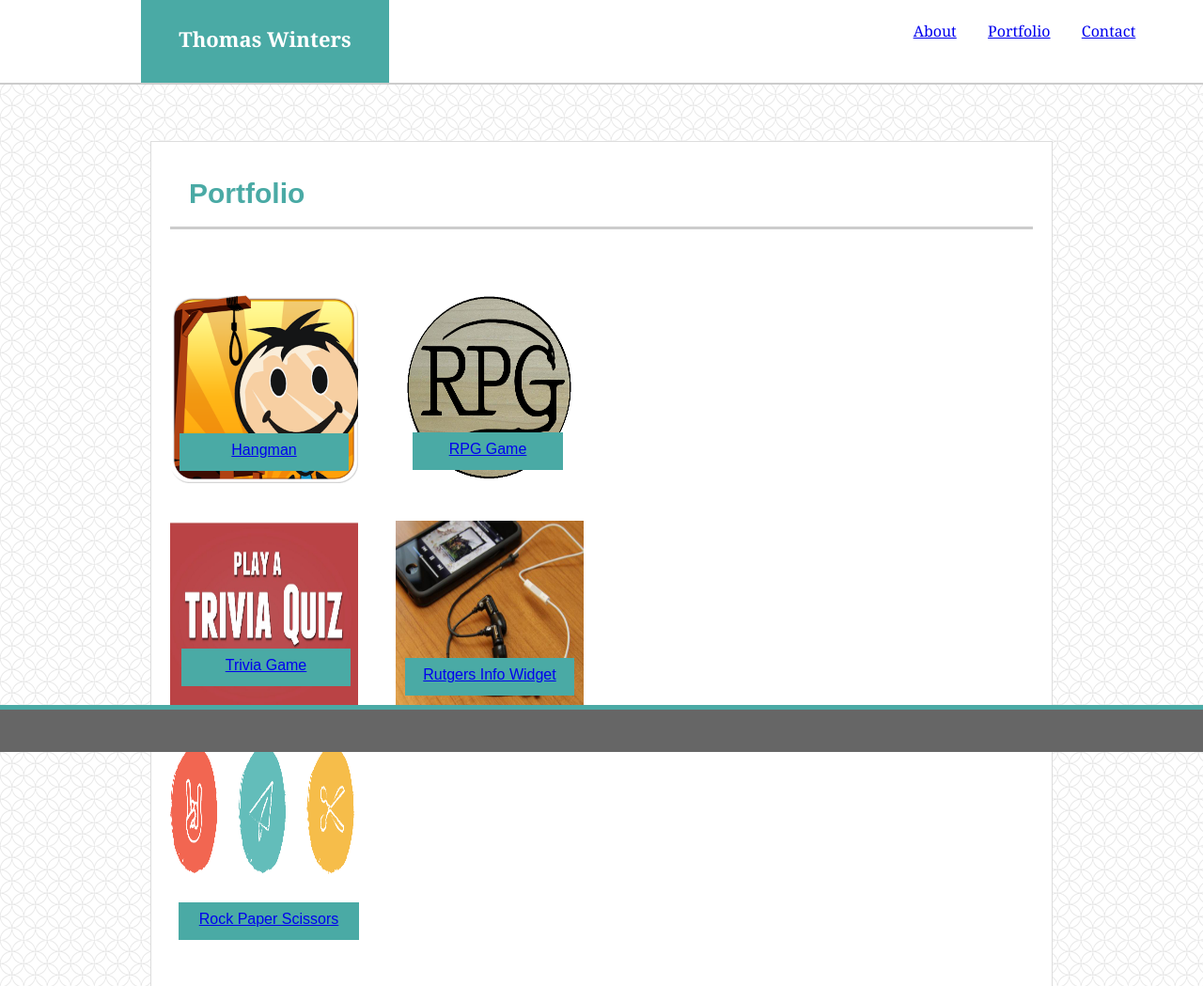
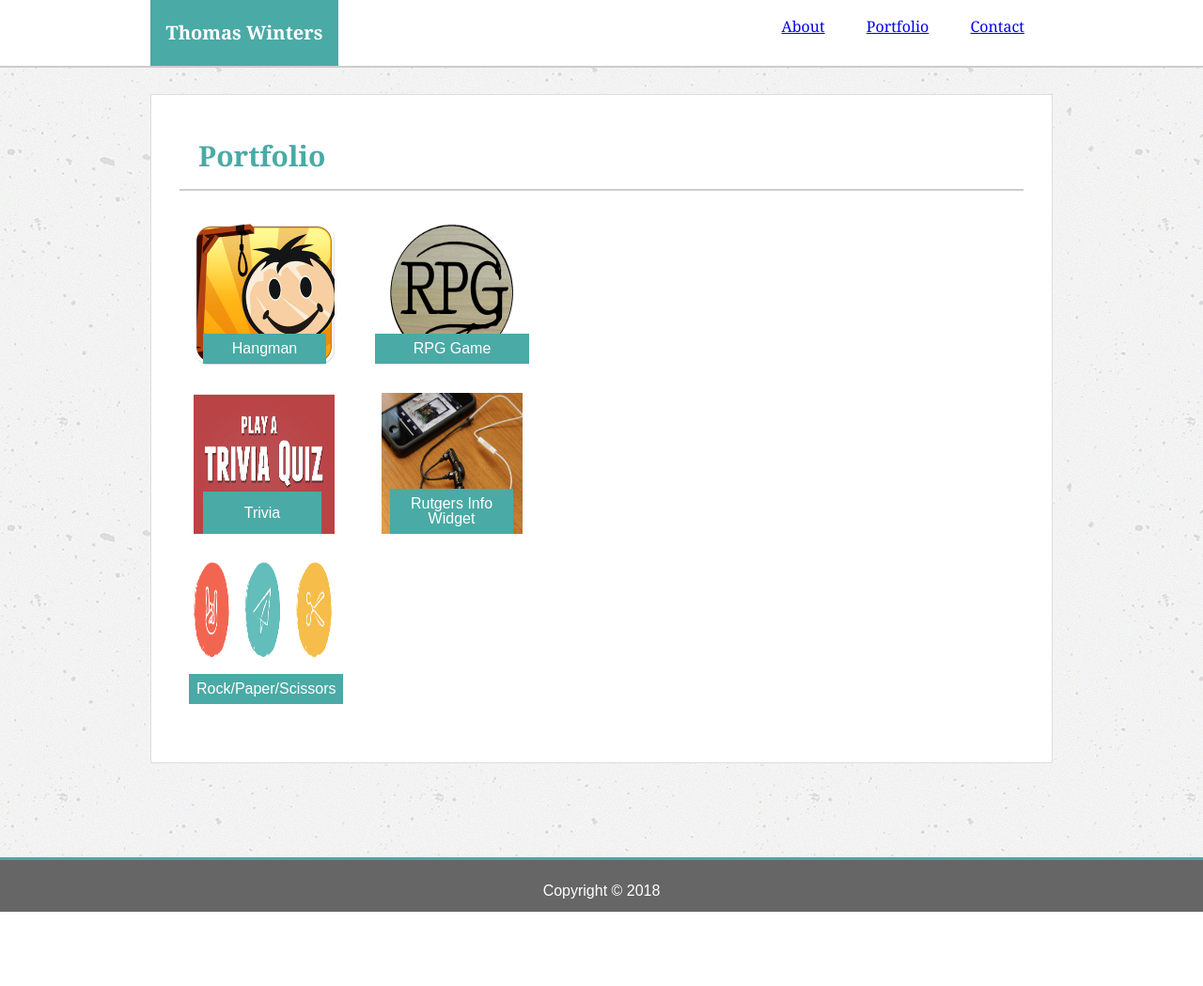
Before and after one commit to thomwint/Basic-Portfolio, a plain HTML site: page portfolio.html in a window 1280 px wide. Shown: the top 1049 px of the page at 94% size. After the commit the page ends 970 px from the top, so only its background shows below. Drawn offline with Linux system fonts and the light colour scheme.

Commit message:
final revisions

```diff
--- a/assets/css/style.css
+++ b/assets/css/style.css
@@ -1,204 +1,189 @@
-*{
+body {
+    background-image: url(../images/concrete-texture.png);
     box-sizing: border-box;
+    font-family: Arial, 'Helvetica Neue', Helvetica, sans-serif;
+    margin: 0 auto;
+    width: 960px;
 }
 
-body{
-    margin: 0 auto;
-    width: 960px;
+.container {
+    background-color: #fff;
     color: #777;
-    font-family: Arial, 'Helvetica Neue', Helvetica, sans-serif;
-    background-image: url(../images/spiration-light.png);
+    border: 1px #ddd solid;
+    margin-top: 100px;
+    margin-bottom: 100px;
+    padding: 30px;
+    height: 650px;
 }
 
-.heading{
+#mainHeader{
+    font-family: Georgia, 'Times New Roman', Times, serif;
+    border-bottom: 2px #ccc solid;
     background-color: #fff;
-    border-bottom: 2px #ccc solid;
-    font-family: Georgia, 'Times New Roman', Times, serif;
-    height: 90px;
-    position: fixed;
+    height: 70px;
+    position: absolute;
+    width: 100%;
+    left: 0;
     top: 0;
-    left: 0;
-    width: 100%;
+    margin-bottom: 50px;
 }
 
-nav{
-    float: right;
-    margin-right: 30px;
-    padding: 25px;
-    display: flex;
-    justify-content: space-around;
-    width: 25%;
+#mainHeader h1 {
+    background-color: #4aaaa5;
+    float: left;
+    color: #fff;
+    height: 45px;
+    font-weight: bold;
+    padding-top: 25px;
+    margin-left: 160px;
+    width: 200px;
+    text-align: center;
+    font-size: 20px;
 }
 
-a:hover{
+#mainHeader nav {
+    float: right;
+    margin-right: 150px;
+    padding: 20px;
+}
+
+#mainHeader a {
+    padding: 20px;
+}
+
+a:hover {
     color: pink;
 }
 
-.container{
-    background-color: #fff;
-    border: 1px #ddd solid;
-    clear: left;
-    margin-bottom: 150px;
-    margin-top: 150px;
-    height: 900px;
+.container img {
+    width: 180px;
+    height: 180px;
+    margin-top: 20px;
+    padding-right: 20px;
+    float: left;
 }
 
-h1{
-    background-color: #4aaaa5;
-    width: 12em;
-    height: 4em;
-    color: #fff;
-    text-align: center;
-    padding-top: 30px;
-    font-weight: bold;
-    font-size: 22px;
-    float: left;
-    margin-bottom: 50px;
-    margin-left: 150px;
-}
-
-h2{
+.container h2 {
     color: #4aaaa5;
     font-weight: bold;
     font-size: 30px;
-    margin: 20px 20px 50px 20px;
-    border-bottom: 3px #ccc solid;
+    border-bottom: 2px #ccc solid;
+    font-family: Georgia, 'Times New Roman', Times, serif;
     padding: 20px;
+    margin-bottom: 20px;
 }
 
-img{
-    width: 15em;
-    height: 15em;
-    float: left;
-    margin-right: 30px;
-    margin-left: 20px;
+.container p {
+    font-size: 16px;
+    line-height: 2;
+    padding-top: 20px;
 }
 
-p{
-    line-height: 28px;
-    margin: 30px;
-}
-/*Sticky Footer*/
-footer{
-    background-color: #666;
-    height: 50px;
-    clear: left;
-    border-top: 5px #4aaaa5 solid;
-    position: fixed;
-    bottom: 0;
-    left: 0;
-    width: 100%;
+label, input {
+    margin: 10px 0px;
+    width: 90%;
+    height: 20px;
 }
 
-.img-1, .img-2, .img-3, .img-4, .img-5 {
+.message-thomas textarea {
+    width: 90%;
     height: 200px;
-    width: 200px;
-    margin: 20px;
+    margin: 20px 0;
 }
 
-.img-1, .img-2 {
+#mainFooter {
+    background-color: #666;
+    height:30px;
+    text-align: center;
+    color: #fff;
+    padding-top: 25px;
+    border-top: 3px #4aaaa5 solid;
+    position: absolute;
+    width: 100%;
+    left: 0;
+}
+
+.message-thomas button {
+    background-color: #4aaaa5;
+    color: #fff;
+    border: none;
+    height: 40px;
+    width: 100px;
+    cursor: pointer;
+}
+ button:hover{
+    background-color: blue;
+ }
+
+ /*Images on Portfolio*/
+
+ .container img {
+    width: 150px;
+    height: 150px;
+    margin: 15px;
+ }
+
+ #img-1, #img-2, #img-4 {
     float: left;
  }
-.img-3 {
+
+ #img-3, #img-5 {
     clear: left;
  }
 
-.img-5 {
-    clear: left;
+ .position {
+    position: relative;
  }
 
  .position-center-1 {
+    position: absolute;
     background-color: #4aaaa5;
+    top: 132px;
+    left: 25px;
     color: #fff;
+    padding: 8px;
+    width: 115px;
     text-align: center;
-    margin-left: 30px;
-    position: absolute;
-    width: 180px;
-    top: 461px;
-    height: 40px;
-    padding-top: 10px;
  }
 
  .position-center-2 {
+    position: absolute;
     background-color: #4aaaa5;
+    top: 132px;
+    left: 208px;
     color: #fff;
+    padding: 8px;
+    width: 148px;
     text-align: center;
-    margin-left: 278px;
+ }
+ .position-center-3 {
     position: absolute;
-    width: 160px;
-    top: 460px;
-    height: 40px;
-    padding-top: 10px;
+    background-color: #4aaaa5;
+    top: 300px;
+    left: 25px;
+    color: #fff;
+    padding: 15px;
+    width: 96px;
+    text-align: center;
+    height: 15px;
  }
-
-.position-center-3 {
+ .position-center-4 {
+    position: absolute;
     background-color: #4aaaa5;
+    top: 297px;
+    left: 224px;
     color: #fff;
+    padding: 8px;
+    width: 115px;
     text-align: center;
-    margin-left: 32px;
+ }
+ .position-center-5 {
     position: absolute;
-    width: 180px;
-    top: 690px;
-    height: 40px;
-    padding-top: 10px;
+    background-color: #4aaaa5;
+    top: 494px;
+    left: 10px;
+    color: #fff;
+    padding: 8px;
+    width: 148px;
+    text-align: center;
  }
-
-.position-center-4 {
-    background-color: #4aaaa5;
-    color: #fff;
-    text-align: center;
-    margin-left: 270px;
-    position: absolute;
-    width: 180px;
-    top: 700px;
-    height: 40px;
-    padding-top: 10px;
-}
-
-.position-center-5 {
-    background-color: #4aaaa5;
-    color: #fff;
-    text-align: center;
-    margin-left: 29px;
-    position: absolute;
-    width: 192px;
-    top: 960px;
-    height: 40px;
-    padding-top: 10px;
-}
-
-form{
-    line-height: 1.5;
-    padding: 20px;
-    margin: 20px;
-}
-
-input {
-    width: 90%;
-    height: 30px;
-    margin-top: 20px;
-    margin-bottom: 20px;
-}
-
-label{
-    float: left;
-}
-
-textarea {
-    clear: both;
-    width: 85%;
-    margin-top: 20px;
-}
-
-.message-thomas {
-    margin-left: 40px;
-}
-
-button {
-    margin-top: 20px;
-    background-color: #4aaaa5;
-    color: #fff;
-    width: 80px;
-    height: 30px;
-    cursor: pointer;
-}
--- a/portfolio.html
+++ b/portfolio.html
@@ -7,7 +7,8 @@
     <link rel="stylesheet" type="text/css" href="assets/css/style.css" />
 </head>
 <body>
-    <div class="heading">
+    <!--Main Header-->
+    <div id="mainHeader">
         <header>
             <h1>Thomas Winters</h1>
         </header>
@@ -18,31 +19,23 @@
             <a href="contact.html">Contact</a>
         </nav>
     </div>
-        <div class="container">
+    <!--Image for Portfolios-->
+    <div class="container">
         <h2>Portfolio</h2>
-
-        <img class="img-1" src="assets/images/Hangman-icon.png" alt="Hangman"/>
-        <figure>
-        <figcaption class="position-center-1"><a href="#">Hangman</a></figcaption>
-        </figure>
-        <img class="img-2" src="assets/images/rpglogo.png" alt="Hangman"/>
-        <figure>
-        <figcaption class="position-center-2"><a href="#">RPG Game</a></figcaption>
-        </figure>
-        <img class="img-3" src="assets/images/trivia-game-2-1.jpg" alt="Hangman"/>
-        <figure>
-        <figcaption class="position-center-3"><a href="#">Trivia Game</a></figcaption>
-        </figure>
-        <img class="img-4" src="assets/images/rutgers.jpg" alt="Hangman"/>
-        <figure>
-        <figcaption class="position-center-4"><a href="#">Rutgers Info Widget</a></figcaption>
-        </figure>
-        <img class="img-5" src="assets/images/DFP-RockPaperScissors-Black.png" alt="Hangman"/>
-        <figure>
-        <figcaption class="position-center-5"><a href="#">Rock Paper Scissors</a></figcaption>
-        </figure>
-        </div>
-
-    <footer></footer>
+    <div class="position">
+        <img id="img-1" src="assets/images/Hangman-icon.png" alt="Hangman">
+        <figcaption class="position-center-1">Hangman</figcaption>
+        <img id="img-2" src="assets/images/rpglogo.png" alt="RPG">
+        <figcaption class="position-center-2">RPG Game</figcaption>
+        <img id="img-3" src="assets/images/trivia-game-2-1.jpg" alt="Trivia">
+        <figcaption class="position-center-3">Trivia</figcaption>
+        <img id="img-4" src="assets/images/rutgers.jpg" alt="Rutgers">
+        <figcaption class="position-center-4">Rutgers Info Widget</figcaption>
+        <img id="img-5" src="assets/images/DFP-RockPaperScissors-Black.png" alt="Rock Paper Scissors">
+        <figcaption class="position-center-5">Rock/Paper/Scissors</figcaption>
+    </div>
+    </div>
+    <!--Footer-->
+    <footer id="mainFooter">Copyright &copy; 2018 </footer>
 </body>
 </html>
```
Also changed, not shown: contact.html (+7 -5 lines), index.html (+26 -18 lines), assets/images/concrete-texture.png (added), assets/images/spiration-light.png (deleted). Lines whose indentation alone changed are shown as unchanged.
